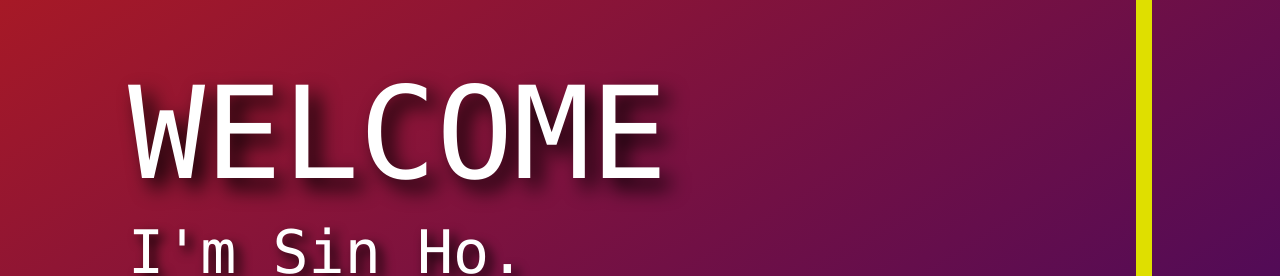
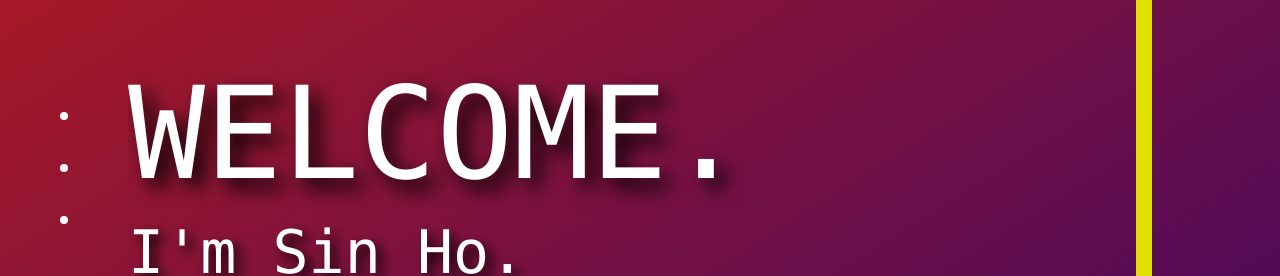
Before and after one commit to sinhoko1999/sinhoko1999.github.io, a Next.js app: page / in a window 1280 px wide. Shown: the part 232-508 px from the top of the page. Built offline with nearby package versions, Linux system fonts and the light colour scheme.

Commit message:
Added nav and animation

```diff
--- a/src/app/layout.tsx
+++ b/src/app/layout.tsx
@@ -26,6 +26,7 @@
 
 import Header from "@/components/header"
 import "./globals.css"
+import { Metadata } from "next"
 
 export const metadata: Metadata = {
   title: "Sin Ho Ko",
@@ -45,7 +46,7 @@ export default function RootLayout({
           {children}
         </div>
       </body> */}
-      <body className="h-dvh overflow-hidden bg-gradient-to-tl from-purple-950 to-red-700">
+      <body className="flex h-dvh overflow-hidden bg-gradient-to-tl from-purple-950 to-red-700">
         {children}
       </body>
     </html>
--- a/src/app/page.tsx
+++ b/src/app/page.tsx
@@ -1,20 +1,167 @@
-import Link from "next/link"
+"use client"
+import { forwardRef, useEffect, useRef, useState } from "react"
+
+function NavBar({
+  page1Ref,
+  page2Ref,
+  page3Ref,
+  scrollY,
+}: {
+  page1Ref: React.RefObject<HTMLDivElement>
+  page2Ref: React.RefObject<HTMLDivElement>
+  page3Ref: React.RefObject<HTMLDivElement>
+  scrollY: number
+}) {
+  function page1NavRadius() {
+    if (!page1Ref.current) {
+      return "4"
+    }
+    if (scrollY < page1Ref.current.offsetHeight / 2) {
+      return "6"
+    }
+    return "4"
+  }
+  function page2NavRadius() {
+    if (!page2Ref.current) {
+      return "4"
+    }
+    if (
+      page2Ref.current.offsetHeight * 1.5 > scrollY &&
+      scrollY >= page2Ref.current.offsetHeight / 2
+    ) {
+      return "6"
+    }
+    return "4"
+  }
+
+  function page3NavRadius() {
+    if (!page3Ref.current) {
+      return "4"
+    }
+    if (scrollY >= page3Ref.current.offsetHeight * 1.5) {
+      return "6"
+    }
+    return "4"
+  }
+
+  return (
+    <nav className="box-border flex max-w-[10vw] flex-col items-center justify-center gap-10 px-[5vw]">
+      <svg
+        xmlns="http://www.w3.org/2000/svg"
+        width={"12"}
+        height={"12"}
+        className="flex-none"
+        onClick={() => {
+          page1Ref.current
+            ? page1Ref.current.scrollIntoView({ behavior: "smooth" })
+            : null
+        }}
+      >
+        <circle cx="6" cy="6" r={page1NavRadius()} className="fill-white" />
+      </svg>
+
+      <svg
+        xmlns="http://www.w3.org/2000/svg"
+        width={"12"}
+        height={"12"}
+        className="flex-none"
+        onClick={() => {
+          page2Ref.current
+            ? page2Ref.current.scrollIntoView({ behavior: "smooth" })
+            : null
+        }}
+      >
+        <circle cx="6" cy="6" r={page2NavRadius()} fill="white" />
+      </svg>
+
+      <svg
+        xmlns="http://www.w3.org/2000/svg"
+        width={"12"}
+        height={"12"}
+        className="flex-none"
+        onClick={() => {
+          page3Ref.current
+            ? page3Ref.current.scrollIntoView({ behavior: "smooth" })
+            : null
+        }}
+      >
+        <circle cx="6" cy="6" r={page3NavRadius()} fill="white" />
+      </svg>
+    </nav>
+  )
+}
+
+const Page1 = forwardRef<HTMLDivElement>(function Page1(props, ref) {
+  return (
+    <section
+      {...props}
+      ref={ref}
+      className="flex h-dvh snap-center items-center justify-center py-[10vh] pr-[10vw]"
+    >
+      <div className="flex h-full grow flex-col justify-center gap-3 border-r-[16px] border-t-[16px] border-[#dfdf00] md:gap-6">
+        <div className="animate-[1.5s_linear_0s_fadein1] text-6xl text-shadow-mdblack md:text-9xl md:text-shadow-lgblack">
+          WELCOME.
+        </div>
+        <div className="animate-[2.5s_linear_0s_fadein2] text-3xl text-shadow-smblack md:text-6xl md:text-shadow-mdblack">
+          I&apos;m Sin Ho.
+        </div>
+      </div>
+    </section>
+  )
+})
+
+const Page2 = forwardRef<HTMLDivElement>(function Page2(props, ref) {
+  return (
+    <section
+      {...props}
+      ref={ref}
+      onClick={() => console.log(ref)}
+      className="flex h-dvh snap-center items-center justify-center py-[10vh] pr-[10vw]"
+    >
+      <div className="flex h-full grow flex-col justify-center gap-3 border-r-[16px] border-[#dfdf00] md:gap-6">
+        xd
+      </div>
+    </section>
+  )
+})
+
+const Page3 = forwardRef<HTMLDivElement>(function Page3(props, ref) {
+  return (
+    <section
+      {...props}
+      ref={ref}
+      className="flex h-dvh snap-center items-center justify-center py-[10vh] pr-[10vw]"
+    >
+      <div className="flex h-full grow flex-col justify-center gap-3 border-b-[16px] border-r-[16px] border-[#dfdf00] text-3xl md:gap-6 md:text-6xl md:text-shadow-mdblack">
+        <div>Where to find me:</div>
+        <div>xd</div>
+      </div>
+    </section>
+  )
+})
 
 export default function Page() {
+  const Page1Ref = useRef<HTMLDivElement>(null)
+  const Page2Ref = useRef<HTMLDivElement>(null)
+  const Page3Ref = useRef<HTMLDivElement>(null)
+  const [scrollY, setScrollY] = useState(0)
+
   return (
-    <div className="h-dvh snap-y snap-mandatory overflow-scroll">
-      <div className="p- flex h-dvh snap-center items-center justify-center px-[10vw] py-[10vh]">
-        <div className="flex h-full grow flex-col justify-center gap-3 border-r-[16px] border-t-[16px] border-[#dfdf00] md:gap-6">
-          <div className="animate-[1.5s_linear_0s_fadein1]  font-mono text-6xl text-white text-shadow-mdblack md:text-9xl md:text-shadow-lgblack">
-            WELCOME
-          </div>
-          <div className="animate-[2.5s_linear_0s_fadein2]  font-mono text-3xl text-white shadow-gray-500 text-shadow-smblack md:text-6xl md:text-shadow-mdblack">
-            I'm Sin Ho.
-          </div>
-        </div>
-      </div>
-      <div className="h-dvh snap-center"></div>
-      <div className="h-dvh snap-center"></div>
-    </div>
+    <>
+      <NavBar
+        page1Ref={Page1Ref}
+        page2Ref={Page2Ref}
+        page3Ref={Page3Ref}
+        scrollY={scrollY}
+      />
+      <main
+        onScroll={(e) => setScrollY((e.target as HTMLElement).scrollTop)}
+        className="h-dvh grow snap-y snap-mandatory overflow-scroll font-mono text-white"
+      >
+        <Page1 ref={Page1Ref} />
+        <Page2 ref={Page2Ref} />
+        <Page3 ref={Page3Ref} />
+      </main>
+    </>
   )
 }
```
